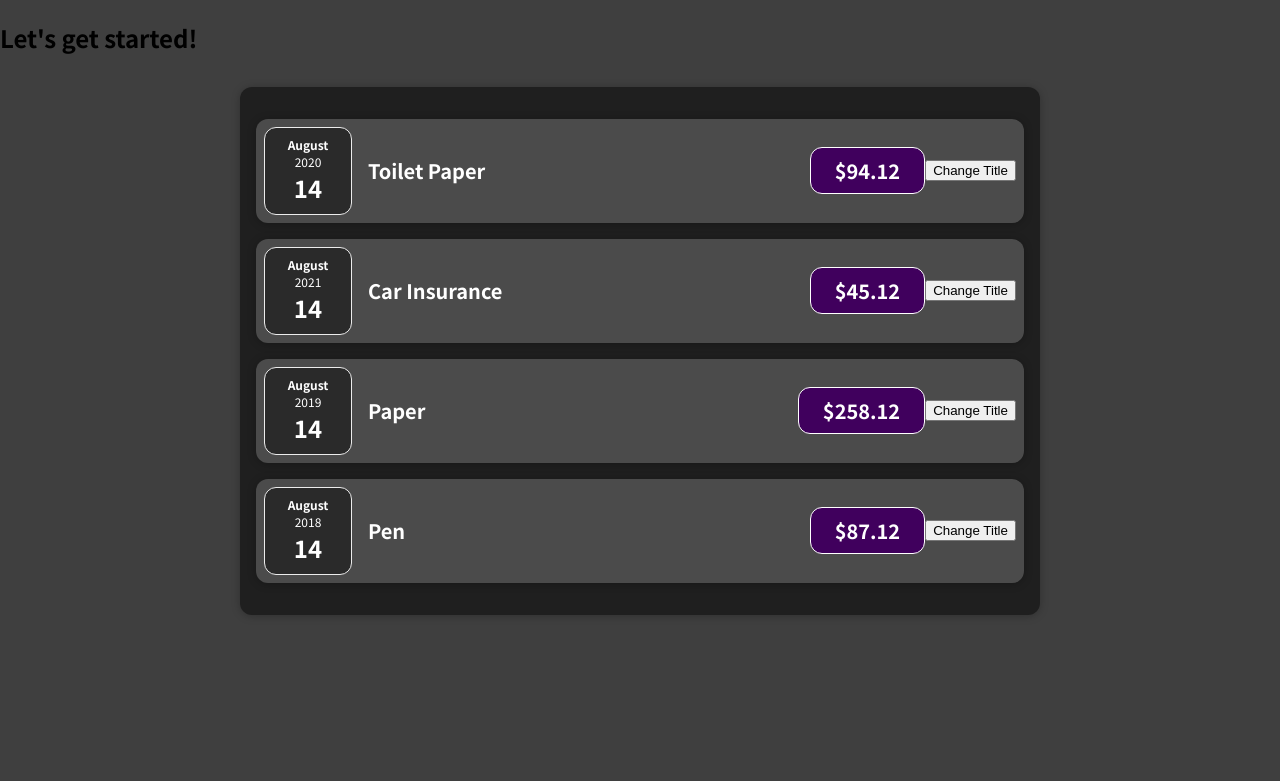
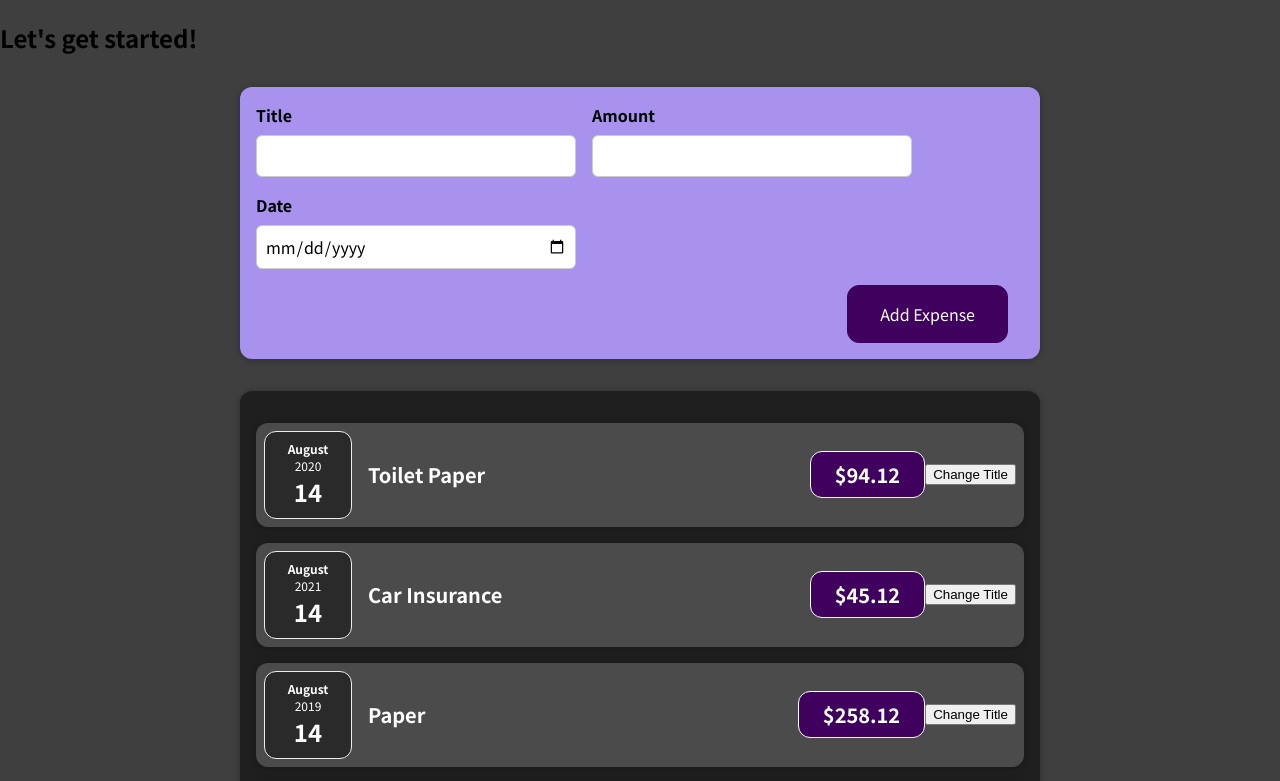
Before and after one commit to lionel-p-albus/react_demo_01, a React (Create React App) app: page / in a window 1280 px wide. Shown: the top 781 px of the page. Built offline with nearby package versions, Linux system fonts and the light colour scheme.

Commit message:
adding form inputs

```diff
--- a/src/App.js
+++ b/src/App.js
@@ -1,5 +1,6 @@
 import React from "react";
 import Expenses from "./components/expenses/Expenses";
+import NewExpense from "./components/newExpense/NewExpense";
 
 const App = () => {
     const expenses = [
@@ -12,6 +13,7 @@
     return (
         <div>
             <h2>Let's get started!</h2>
+            <NewExpense />
             <Expenses items={expenses}/>
         </div>
     );
--- /dev/null
+++ b/src/components/newExpense/ExpenseForm.css
@@ -0,0 +1,26 @@
+.new-expense__controls {
+    display: flex;
+    flex-wrap: wrap;
+    gap: 1rem;
+    margin-bottom: 1rem;
+    text-align: left;
+}
+
+.new-expense__control label {
+    font-weight: bold;
+    margin-bottom: 0.5rem;
+    display: block;
+}
+
+.new-expense__control input {
+    font: inherit;
+    padding: 0.5rem;
+    border-radius: 6px;
+    border: 1px solid #ccc;
+    width: 20rem;
+    max-width: 100%;
+}
+
+.new-expense__actions {
+    text-align: right;
+}
--- /dev/null
+++ b/src/components/newExpense/ExpenseForm.js
@@ -0,0 +1,27 @@
+import './ExpenseForm.css';
+
+const ExpenseForm = () => {
+    return (
+        <form>
+            <div className='new-expense__controls'>
+                <div className='new-expense__control'>
+                    <label>Title</label>
+                    <input type='text'/>
+                </div>
+                <div className='new-expense__control'>
+                    <label>Amount</label>
+                    <input type='number' min='0.01' step='0.01'/>
+                </div>
+                <div className='new-expense__control'>
+                    <label>Date</label>
+                    <input type='date' min='2019-01-01' max='2022-12-31'/>
+                </div>
+            </div>
+            <div className='new-expense__actions'>
+                <button type='submit'>Add Expense</button>
+            </div>
+        </form>
+    );
+}
+
+export default ExpenseForm;
--- /dev/null
+++ b/src/components/newExpense/NewExpense.css
@@ -0,0 +1,38 @@
+.new-expense {
+    background-color: #a892ee;
+    padding: 1rem;
+    margin: 2rem auto;
+    width: 50rem;
+    max-width: 95%;
+    border-radius: 12px;
+    text-align: center;
+    box-shadow: 0 1px 8px rgba(0, 0, 0, 0.25);
+}
+
+.new-expense button {
+    font: inherit;
+    cursor: pointer;
+    padding: 1rem 2rem;
+    border: 1px solid #40005d;
+    background-color: #40005d;
+    color: white;
+    border-radius: 12px;
+    margin-right: 1rem;
+}
+
+.new-expense button:hover,
+.new-expense button:active {
+    background-color: #510674;
+    border-color: #510674;
+}
+
+.new-expense button.alternative {
+    color: #220131;
+    border-color: transparent;
+    background-color: transparent;
+}
+
+.new-expense button.alternative:hover,
+.new-expense button.alternative:active {
+    background-color: #ddb3f8;
+}
--- /dev/null
+++ b/src/components/newExpense/NewExpense.js
@@ -0,0 +1,12 @@
+import './NewExpense.css';
+import ExpenseForm from "./ExpenseForm";
+
+const NewExpense = () => {
+    return (
+        <div className="new-expense">
+            <ExpenseForm />
+        </div>
+    );
+}
+
+export default NewExpense;
```
